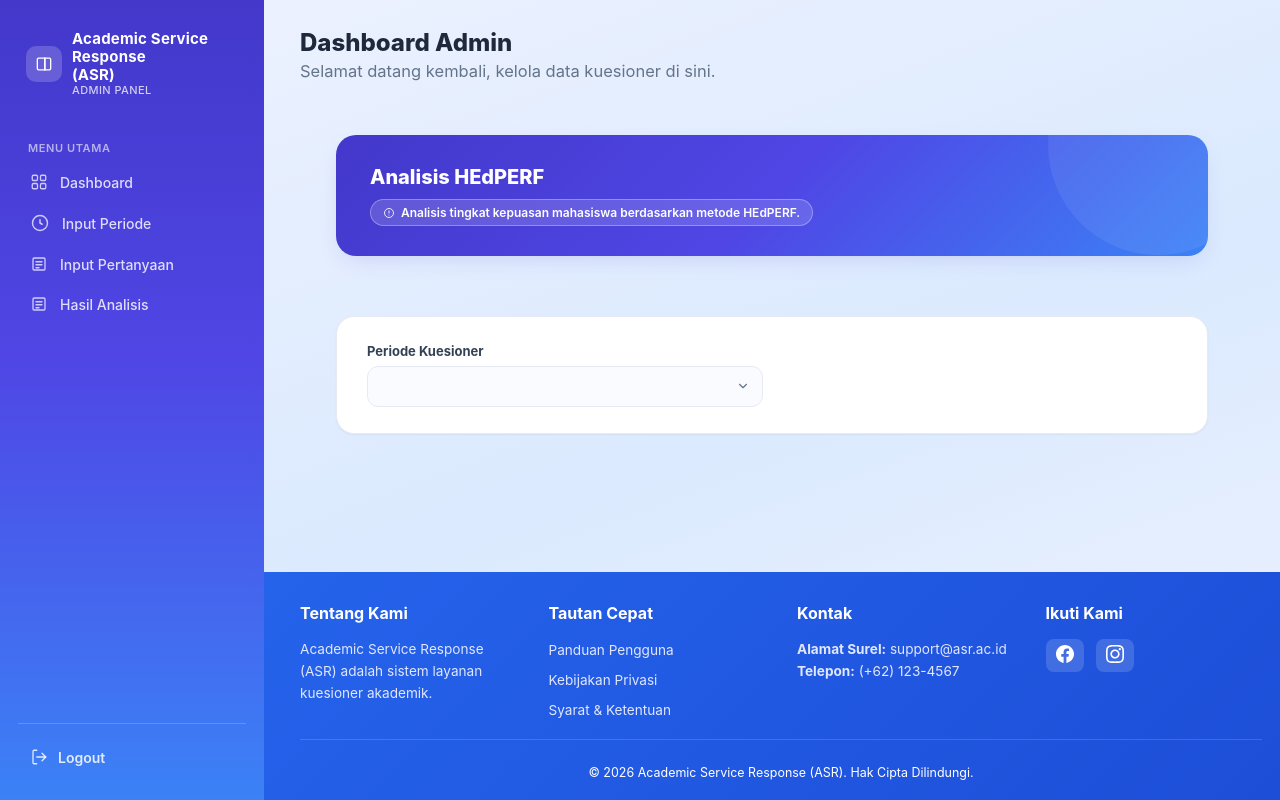
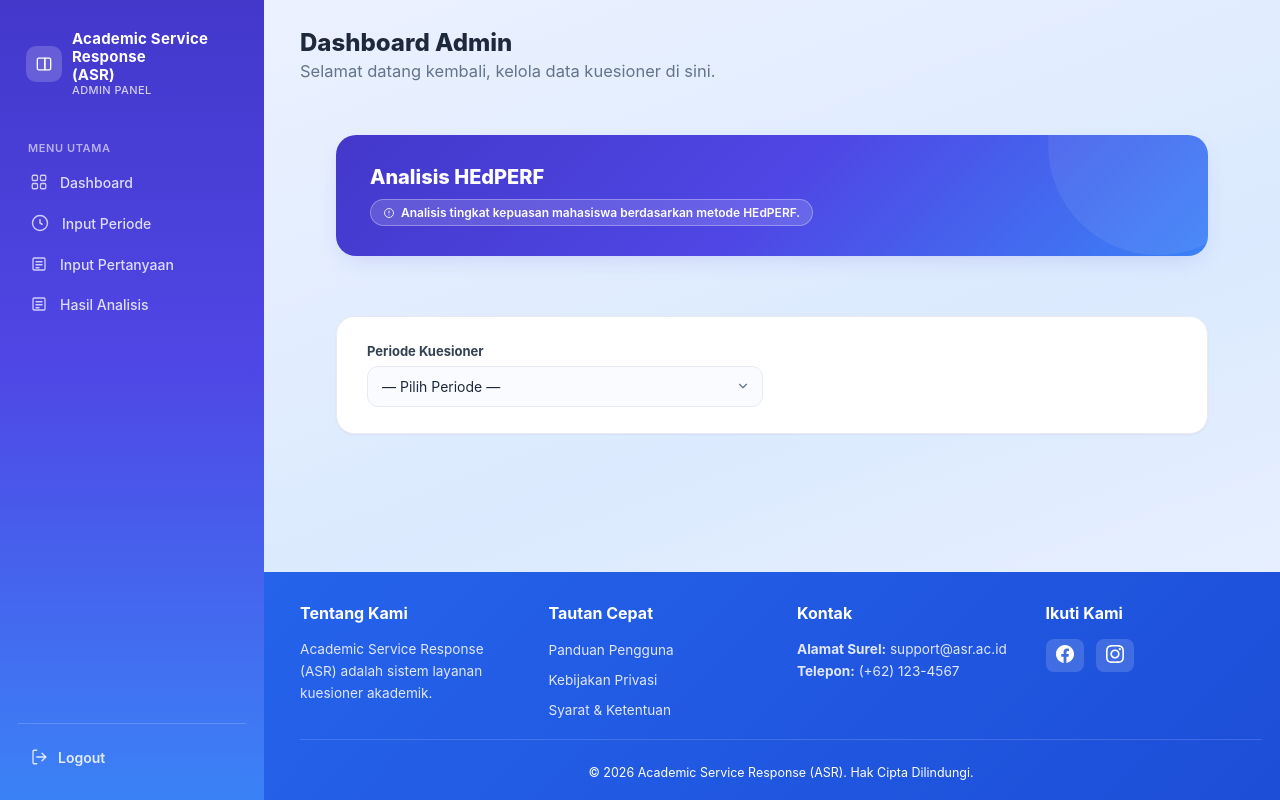
Before and after one commit to Nexuss-void/web_layanan_akademik_hosting, a Django app: template templates/hasil_kuesioner/analysis.html in a window 1280 px wide. Run offline with Django 4.2, Linux system fonts and the light colour scheme; the template is opened without the code that fills it, so the values that code supplies are empty; some libraries are stand-ins or nearby versions.

Commit message:
~ update sistem 24/0726

```diff
--- a/templates/hasil_kuesioner/analysis.html
+++ b/templates/hasil_kuesioner/analysis.html
@@ -27,6 +27,7 @@
                         </label>
                         <form method="GET">
                             <select name="period" onchange="this.form.submit()" required>
+                                <option value="" disabled selected>— Pilih Periode —</option>
                                 {% for period in periods %}
                                 <option value="{{ period.id }}" {% if selected_period.id == period.id %} selected {% endif %}>
                                     {{ period.tahun_ajaran }} ({{ period.semester }})
```
